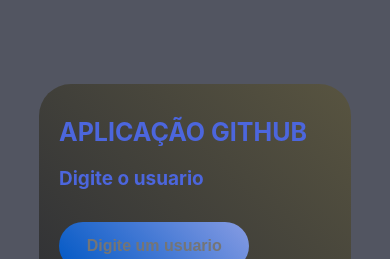
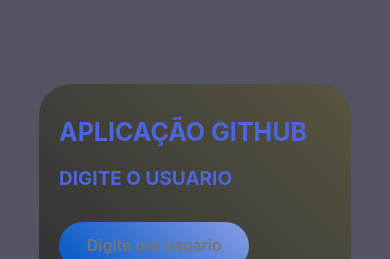
Before and after one commit to Romariolima99/ViteReactGitHubProfiles, a React (Vite) app: page / in a window 390 px wide. Shown: the top 259 px of the page. Built offline with nearby package versions, Linux system fonts and the light colour scheme.

Commit message:
Style: Ajustes na responsividade

```diff
--- a/src/App.tsx
+++ b/src/App.tsx
@@ -41,7 +41,7 @@ function App() {
 
         <main>
           <div className="form">
-            <h1>Digite o usuario</h1>
+            <h1>DIGITE O USUARIO</h1>
             <input
               type="text"
               placeholder="Digite um usuario"
```
